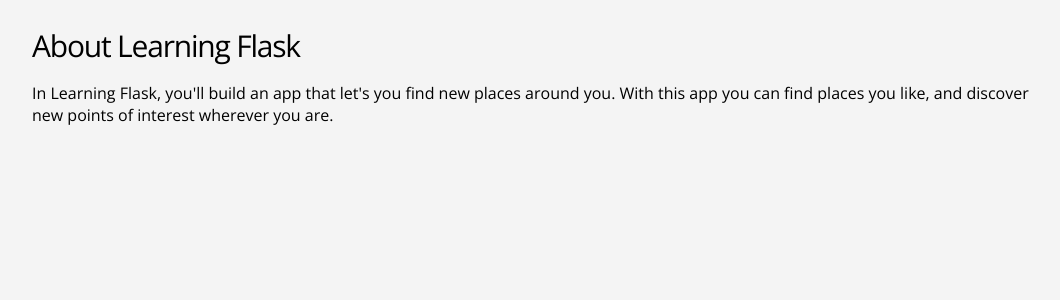
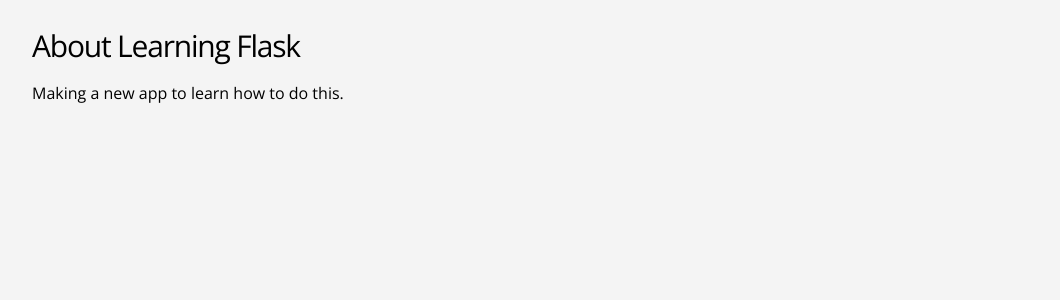
Before and after one commit to michellejm/learningflask, a Flask app: page /about in a window 1280 px wide. Shown: the part 50-350 px from the top of the page, without its empty margins (108-1168 px from the left). Run offline with Flask 2, Linux system fonts and the light colour scheme.

Commit message:
add about page

```diff
--- a/templates/about.html
+++ b/templates/about.html
@@ -5,7 +5,7 @@
     <div class="container">
 
     <h2>About Learning Flask</h2>
-    <p>In Learning Flask, you'll build an app that let's you find new places around you. With this app you can find places you like, and discover new points of interest wherever you are.</p>
+    <p>Making a new app to learn how to do this.</p>
 
     </div>
   </main>
```
